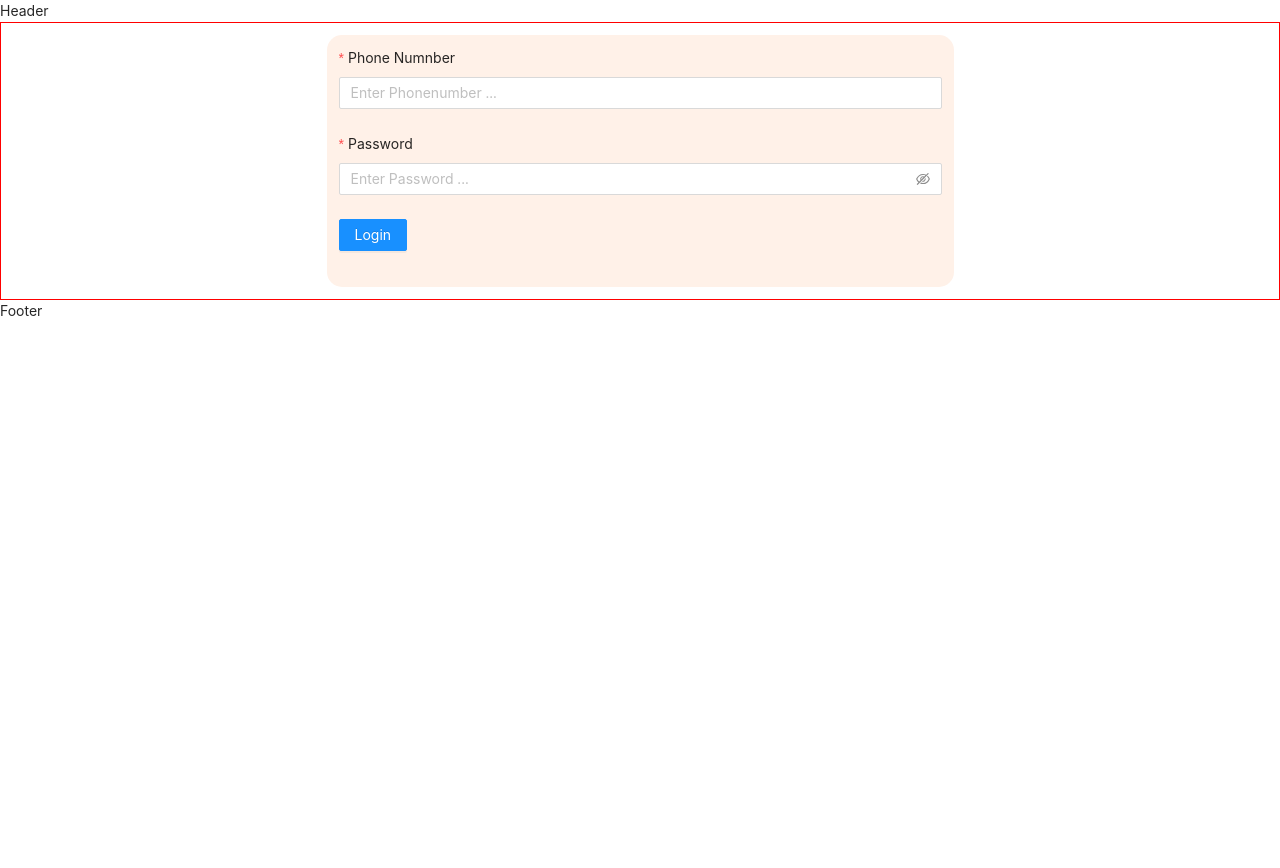
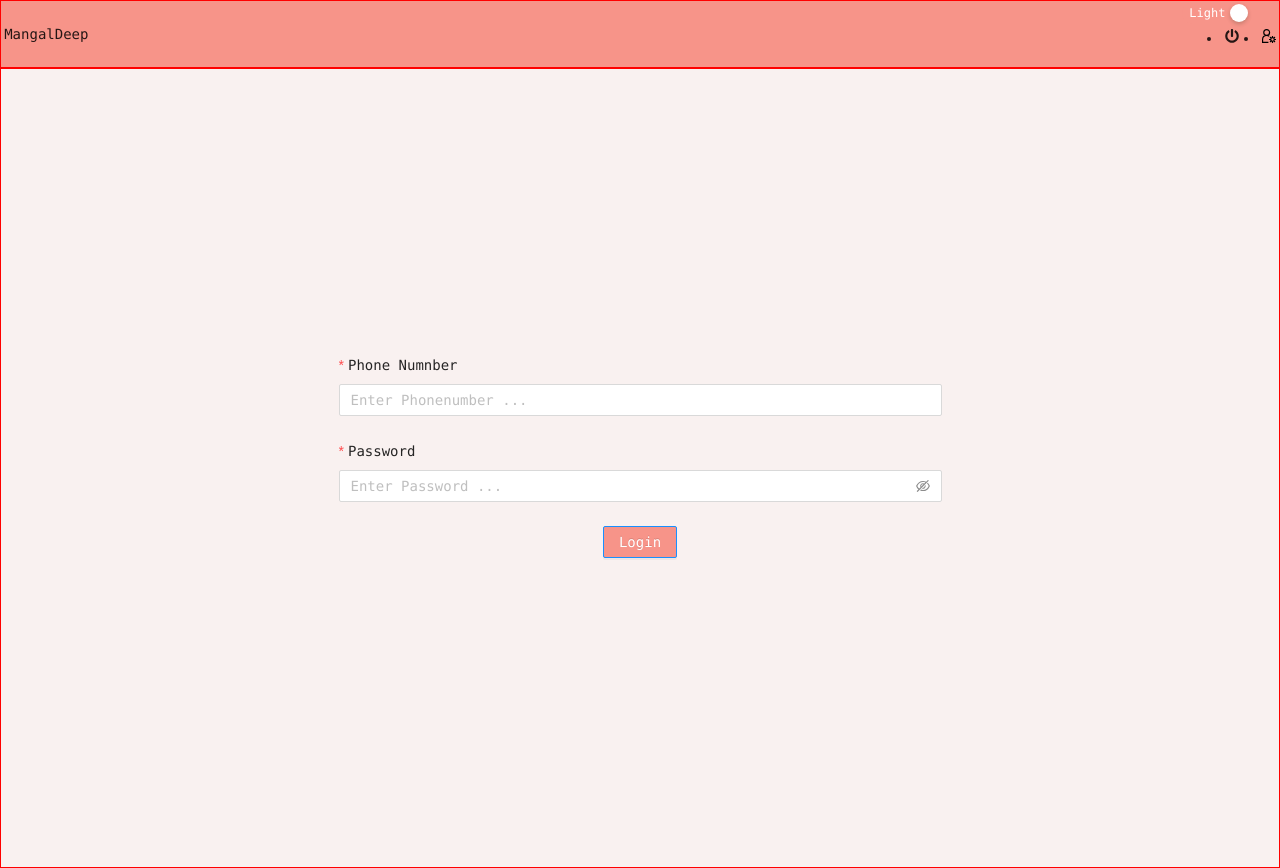
Before and after one commit to PashvaSoni/Mangaldeep-Admin-Frontend, a React (Create React App) app: page /login in a window 1280 px wide. Before the commit the page ends 800 px from the top, so only its background shows below. Built offline with nearby package versions, Linux system fonts and the light colour scheme.

Commit message:
Added global stryles with proper light and dark color themes

```diff
--- a/package.json
+++ b/package.json
@@ -14,6 +14,7 @@
     "axios": "^0.27.2",
     "react": "^18.2.0",
     "react-dom": "^18.2.0",
+    "react-icons": "^4.4.0",
     "react-router-dom": "^6.4.1",
     "react-scripts": "5.0.1",
     "styled-components": "^5.3.6",
--- a/src/App.css
+++ /dev/null
@@ -1,4 +0,0 @@
-*{
-  padding: 0;
-  margin: 0;
-}
--- a/src/App.tsx
+++ b/src/App.tsx
@@ -1,31 +1,33 @@
 import React from 'react';
-import {Routes,Route} from 'react-router-dom'
-
-import './App.css';
+import { Routes, Route } from 'react-router-dom'
 
 import Layout from './Components/Layout';
 import PageNotFound from './Pages/PageNotFound';
 import { Login } from './Pages/Login';
 import RequireAuth from './Hooks/RequireAuth';
+import Header from './Components/Header';
 
 function App() {
   return (
     <div className="App">
+      <Header/>
       <Routes>
-        <Route path='/' element={<Layout/>} >
-          {/* Un-Protected Routes */}
-          <Route path='login' element={<Login/>}/>
 
-          {/* Protected Routes */}
-          <Route element={<RequireAuth/>}>
-            <Route path='product' element={<p>Product</p>}/>
-            <Route path='home' element={<p>Home</p>}/>
+        {/* Un-Protected Routes */}
+        <Route path='/login' element={<Login />} />
+
+        {/* Protected Routes */}
+        <Route element={<RequireAuth />}>
+          <Route path='/' element={<Layout />} >
+            <Route index element={<h1>Welcome ...</h1>} />
+            <Route path='product' element={<p>Product</p>} />
+            <Route path='home' element={<p>Home</p>} />
           </Route>
+        </Route>
 
-          {/* No route Found */}
-          <Route path='*' element={<PageNotFound/>}/>
+        {/* No route Found */}
+        <Route path='*' element={<PageNotFound />} />
 
-        </Route>
       </Routes>
     </div>
   );
--- a/src/Components/Header.tsx
+++ b/src/Components/Header.tsx
@@ -1,9 +1,48 @@
-import React from 'react'
+import React,{useState} from 'react'
+import styled from 'styled-components'
+import {FaPowerOff} from 'react-icons/fa';
+import {GrUserSettings} from 'react-icons/gr';
+import { useCurrentTheme } from '../Context/ThemeContext';
+import { Switch } from 'antd';
 
 const Header = () => {
+  const [th,setth] = useState('light');
+  const {currentTheme,setCurrentTheme} = useCurrentTheme();
+
+  const onThemeChange=()=>{
+    setCurrentTheme(currentTheme==='light'?'dark':'light');
+  }
+
   return (
-    <div>Header</div>
+    <HeaderContainer>
+      <div className='Logo Container__Item'>MangalDeep</div>
+      <div>
+        <Switch onChange={onThemeChange} checkedChildren="Light" unCheckedChildren="Dark" defaultChecked />
+        <ul className='Link__Container'>
+          <li className='Container__Item'><FaPowerOff/></li>
+          <li className='Container__Item'><GrUserSettings/></li>
+        </ul>
+      </div>
+    </HeaderContainer>
   )
 }
 
-export default Header
+export default Header;
+
+const HeaderContainer= styled.div`
+  display:flex;
+  align-items:center;
+  border:1px solid red;
+  justify-content:space-between;
+  background-color:${(prop)=>prop.theme.color.color4};
+
+  .Link__Container{
+    display:flex;
+    gap:1rem;
+  }
+
+  .Container__Item{
+    padding:0.2rem;
+    cursor:pointer;
+  }
+`;
--- a/src/Context/AuthContext.tsx
+++ b/src/Context/AuthContext.tsx
@@ -7,6 +7,7 @@ type Props = {
 type AuthProps = {
     token: string,
     userData: {
+        id:string,
         phonenumber: string,
         photo?: string
     }
@@ -25,6 +26,7 @@ export function useAuth(){
 
  const AuthContext = ({children}:Props) => {
     const [User, setUser] = useState({} as AuthProps)
+    console.log(User);
     return (
         <AuthorizationContext.Provider value={{User,setUser}}>
             {children}
--- a/src/Context/ThemeContext.tsx
+++ b/src/Context/ThemeContext.tsx
@@ -1,6 +1,6 @@
 import React, { useState, useContext } from 'react'
 import { ThemeProvider } from 'styled-components'
-
+import GloabalStyles from '../GlobalStyles';
 type Props = {
     children?: React.ReactNode;
 };
@@ -15,6 +15,9 @@ const BaseTheme = {
         mobile: `(max-width:480px)`,
         tablet: `(min-width: 481px) and (max-width: 1024px)`,
         laptop: `(min-width:1025px)`,
+    },
+    font: {
+        size: 1
     }
 }
 const themesMap = {
@@ -22,14 +25,21 @@ const themesMap = {
         // light theme properties goes here
         ...BaseTheme,
         color: {
-            backgroundColor: "#fff1e8"
+            color1:'#F9F1F0',
+            color2:'#FADCD9',
+            color3:'#F8AFA6',
+            color4:'#F79489'
         }
     },
     dark: {
         // dark theme properties goes here
         ...BaseTheme,
         color: {
-            backgroundColor: "#0f0f0f"
+            color1:'#0B0909',
+            color2:'#44444C',
+            color3:'#8C8C8C',
+            color4:'#D6D6D6',
+
         }
     }
 }
@@ -43,10 +53,11 @@ export function useCurrentTheme() {
 const ThemeContext = ({ children }: Props) => {
     const [currentTheme, setCurrentTheme] = useState('light');
     const theme = themesMap[currentTheme as keyof typeof themesMap];
-
+    console.log(theme);
     return (
         <ThemePreferenceContext.Provider value={{ currentTheme, setCurrentTheme }}>
             <ThemeProvider theme={theme}>
+                <GloabalStyles />
                 {children}
             </ThemeProvider>
         </ThemePreferenceContext.Provider>
--- /dev/null
+++ b/src/GlobalStyles.tsx
@@ -0,0 +1,27 @@
+import { createGlobalStyle,css } from "styled-components";
+
+// As our baseTheme is nested object of styles we need to use css and than import whole thing to GlobalStyles... Ref : https://github.com/styled-components/styled-components/issues/3391#issuecomment-1220370337
+const BodyGlobalStyle=css`
+    body{
+        font-family:consolas;
+        font-size:${(prop)=>prop.theme.font}rem;
+        background-color:${(prop)=>prop.theme.color.color1};
+
+        button{
+            background-color:${(prop)=>prop.theme.color.color4} !important;
+        }
+    }
+`;
+
+const GlobalStyles = createGlobalStyle`
+    html{
+        font-size:16px;
+    }
+    ${BodyGlobalStyle}
+    `;
+
+    // body{
+    //     font-family:consolas;
+    //     font-size:${(prop)=>{console.log(prop);return 1}}rem;
+    // }
+    export default GlobalStyles;
--- a/src/Pages/Login.tsx
+++ b/src/Pages/Login.tsx
@@ -1,14 +1,19 @@
-import React,{useState,useEffect} from 'react'
+import React,{useState} from 'react'
+import axios from 'axios';
 import styled from 'styled-components';
 import { Form, Input, Button } from 'antd';
+import { useNavigate, useLocation } from 'react-router-dom';
 
-import { useCurrentTheme } from '../Context/ThemeContext'
+import { useAuth } from '../Context/AuthContext';
 import {config} from '../Constant'
 
-import axios from 'axios';
+
 
 export const Login = () => {
-    const { currentTheme,setCurrentTheme } = useCurrentTheme();
+    const navigate= useNavigate();
+    const location = useLocation();
+    const from = location.state?.from?.pathname || '/';
+    const {User,setUser} = useAuth();
     const [form] = Form.useForm();
     const [formData,setformData] = useState({phonenumber:"",password:""});
 
@@ -16,7 +21,9 @@ export const Login = () => {
         console.log(formData);
         try{
             const response= await axios.post(config.URLS.BACKEND_URL+'users/signin',formData);
-            console.log(response);
+            console.log(response.data);
+            setUser({...User,token:response.data.data.token, userData:response.data.data.userinfo});
+            navigate(from, {replace:true});
         }
         catch(err)
         {
@@ -49,8 +56,8 @@ export const Login = () => {
                     >
                         <Input.Password placeholder='Enter Password ...' onChange={(e)=>{setformData({...formData,password:e.target.value})}}/>
                     </Form.Item>
-                    <Form.Item>
-                        <Button onClick={HandleSubmit} type="primary">Login</Button>
+                    <Form.Item style={{textAlign:"center"}}>
+                        <Button  onClick={HandleSubmit} type="primary">Login</Button>
                     </Form.Item>
                 </Form>
             </LoginFormContainer>
@@ -60,9 +67,11 @@ export const Login = () => {
 
 const LoginContainer = styled.div`
     width:100%;
+    height:100vh;
     border:1px solid red;
     display:flex;
     justify-content:center;
+    align-items:center;
     padding:12px;
 
 `;
@@ -70,6 +79,7 @@ const LoginContainer = styled.div`
 const LoginFormContainer=styled.div`
     background-color:${(prop)=>prop.theme.color.backgroundColor};
     padding:12px;
+    align-items:center;
     border-radius:15px;
 
     @media ${(prop)=>prop.theme.device.mobile} {
--- a/src/index.css
+++ /dev/null
@@ -1,13 +0,0 @@
-body {
-  margin: 0;
-  font-family: -apple-system, BlinkMacSystemFont, 'Segoe UI', 'Roboto', 'Oxygen',
-    'Ubuntu', 'Cantarell', 'Fira Sans', 'Droid Sans', 'Helvetica Neue',
-    sans-serif;
-  -webkit-font-smoothing: antialiased;
-  -moz-osx-font-smoothing: grayscale;
-}
-
-code {
-  font-family: source-code-pro, Menlo, Monaco, Consolas, 'Courier New',
-    monospace;
-}
--- a/src/index.tsx
+++ b/src/index.tsx
@@ -1,6 +1,5 @@
 import React from 'react';
 import ReactDOM from 'react-dom/client';
-import './index.css';
 import 'antd/dist/antd.css';
 import { BrowserRouter, Routes, Route } from 'react-router-dom'
 
```
Also changed, not shown: 1 other file (tests, documents, lock files or other folders).
